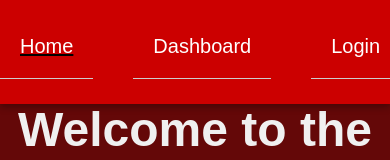
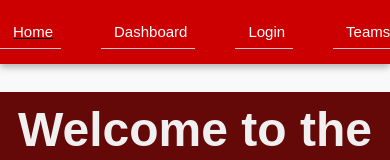
Before and after one commit to kazi-kamruddin/GUNNERS, a React (Vite) app: page / in a window 390 px wide. Shown: the top 160 px of the page. Built offline with nearby package versions, Linux system fonts and the light colour scheme; the HTML template or start-up script is replaced by a standard one.

Commit message:
navbar update

```diff
--- a/src/components/NavBar.jsx
+++ b/src/components/NavBar.jsx
@@ -6,6 +6,7 @@ const pages = [
   { link: "/", text: "Home" },
   { link: "/dashboard", text: "Dashboard" },
   { link: "/login", text: "Login" },
+  { link: "/teams", text: "Teams" },/////////////////////////////
 ];
 
 const NavBar = () => {
--- a/src/index.css
+++ b/src/index.css
@@ -11,6 +11,27 @@
   background-color: #c00; /* Add a background color to the nav panel */
   box-shadow: 0 3px 7px rgba(0, 0, 0, 0.3); /* Add a subtle shadow to the nav panel */
 }
+
+@media only screen and (max-width: 768px) {
+  .nav-main-div {
+     flex-direction: column;
+     align-items: flex-start;
+   }
+  .nav-ul {
+     flex-direction: row;
+
+   }
+  .nav-item {
+     font-size: 15px;
+     margin-right: 0;
+     margin-bottom: 0px;
+     padding: 8px;
+     padding-left: 13px;
+   }
+  .nav-item:last-child {
+     margin-bottom: 0;
+   }
+ }
 
 /* Update the body padding to account for the nav panel height */
 body {
```
